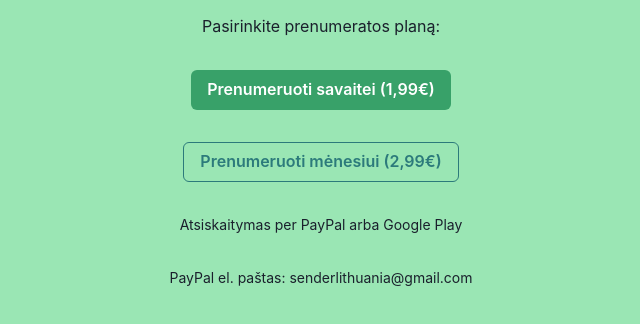
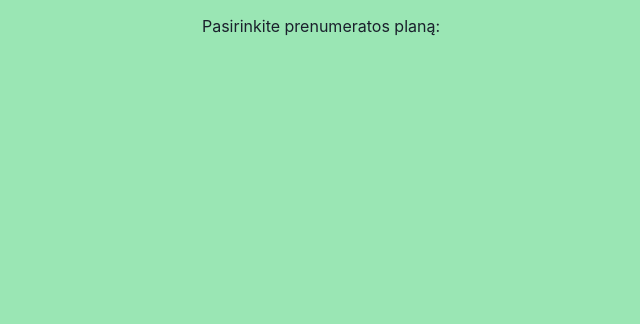
Before and after one commit to GPT-Engineer-App/ai-assistant-portal, a React (Vite) app: page / in a window 1280 px wide. Shown: the part 430-754 px from the top of the page, without its empty margins (319-959 px from the left). Built offline with nearby package versions, Linux system fonts and the light colour scheme.

Commit message:
Istrinti prenumeratos mygtukus ir tas kas apacioje
Removed the subscription buttons and the text about payment methods from the Index page.

```diff
--- a/src/pages/Index.jsx
+++ b/src/pages/Index.jsx
@@ -44,14 +44,6 @@ const Index = () => {
             </Button>
           </Link>
           <Text fontSize="md">Pasirinkite prenumeratos planą:</Text>
-          <Button colorScheme="green" variant="solid" onClick={() => handleSubscribe("week")}>
-            Prenumeruoti savaitei (1,99€)
-          </Button>
-          <Button colorScheme="teal" variant="outline" onClick={() => handleSubscribe("month")}>
-            Prenumeruoti mėnesiui (2,99€)
-          </Button>
-          <Text fontSize="sm">Atsiskaitymas per PayPal arba Google Play</Text>
-          <Text fontSize="sm">PayPal el. paštas: senderlithuania@gmail.com</Text>
         </VStack>
       </Box>
     </ChakraProvider>
```
